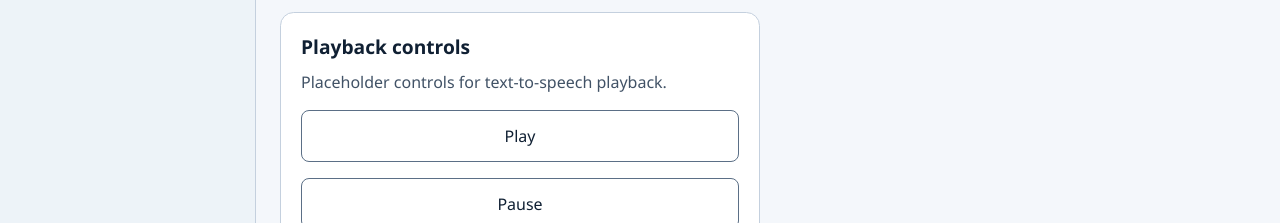
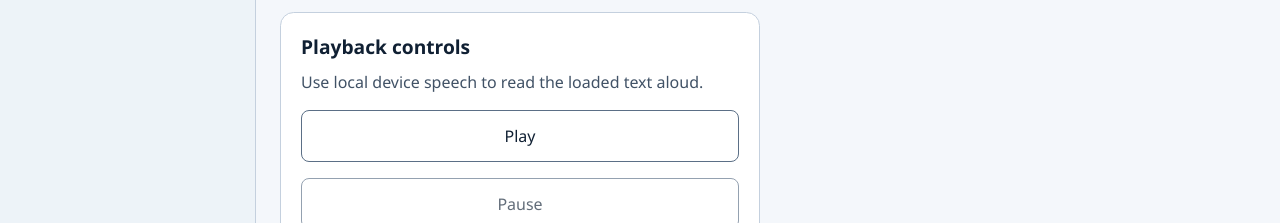
Before and after one commit to A-Abousetta/phronon, a React (Vite) app in the folder apps/desktop/: page / in a window 1280 px wide. Both pictures are taken after a click on the button "Reader". Shown: the part 577-800 px from the top of the page. Built offline with nearby package versions, Linux system fonts and the light colour scheme.

Commit message:
feat: add basic text-to-speech controls

```diff
--- a/apps/desktop/src/App.tsx
+++ b/apps/desktop/src/App.tsx
@@ -1,4 +1,4 @@
-import { useId, useState, type ReactNode } from "react";
+import { useEffect, useId, useRef, useState, type ReactNode } from "react";
 
 type ScreenId = "home" | "reader" | "settings";
 
@@ -84,6 +84,8 @@ type ReaderDocumentState = {
   isLoading: boolean;
 };
 
+type PlaybackState = "idle" | "playing" | "paused";
+
 function ReaderScreen() {
   const [documentState, setDocumentState] = useState<ReaderDocumentState>({
     filePath: null,
@@ -91,6 +93,36 @@ function ReaderScreen() {
     error: null,
     isLoading: false
   });
+  const [playbackState, setPlaybackState] = useState<PlaybackState>("idle");
+  const [playbackRate, setPlaybackRate] = useState(1);
+  const [playbackMessage, setPlaybackMessage] = useState("Load a text file to start playback.");
+  const utteranceRef = useRef<SpeechSynthesisUtterance | null>(null);
+
+  useEffect(() => {
+    return () => {
+      if ("speechSynthesis" in window) {
+        window.speechSynthesis.cancel();
+      }
+    };
+  }, []);
+
+  useEffect(() => {
+    if (!("speechSynthesis" in window)) {
+      utteranceRef.current = null;
+      setPlaybackState("idle");
+      setPlaybackMessage("Speech playback is not available in this version of the app.");
+      return;
+    }
+
+    window.speechSynthesis.cancel();
+    utteranceRef.current = null;
+    setPlaybackState("idle");
+    setPlaybackMessage(
+      documentState.text
+        ? "Text is ready to play."
+        : "Load a text file to start playback."
+    );
+  }, [documentState.text]);
 
   async function handleOpenFile() {
     setDocumentState((current) => ({
@@ -135,11 +167,91 @@ function ReaderScreen() {
     }
   }
 
+  function handlePlay() {
+    const textToRead = documentState.text?.trim();
+
+    if (!textToRead) {
+      setPlaybackState("idle");
+      setPlaybackMessage("Load a text file before starting playback.");
+      return;
+    }
+
+    if (!("speechSynthesis" in window)) {
+      setPlaybackState("idle");
+      setPlaybackMessage("Speech playback is not available in this version of the app.");
+      return;
+    }
+
+    if (window.speechSynthesis.paused && window.speechSynthesis.speaking) {
+      window.speechSynthesis.resume();
+      setPlaybackState("playing");
+      setPlaybackMessage("Playback resumed.");
+      return;
+    }
+
+    window.speechSynthesis.cancel();
+
+    const utterance = new SpeechSynthesisUtterance(textToRead);
+    utterance.rate = playbackRate;
+    utterance.onstart = () => {
+      setPlaybackState("playing");
+      setPlaybackMessage("Playback started.");
+    };
+    utterance.onend = () => {
+      if (utteranceRef.current !== utterance) {
+        return;
+      }
+
+      utteranceRef.current = null;
+      setPlaybackState("idle");
+      setPlaybackMessage("Playback finished.");
+    };
+    utterance.onerror = () => {
+      if (utteranceRef.current !== utterance) {
+        return;
+      }
+
+      utteranceRef.current = null;
+      setPlaybackState("idle");
+      setPlaybackMessage("Phronon could not play the current text.");
+    };
+
+    utteranceRef.current = utterance;
+    window.speechSynthesis.speak(utterance);
+  }
+
+  function handlePause() {
+    if (!("speechSynthesis" in window) || !window.speechSynthesis.speaking || window.speechSynthesis.paused) {
+      return;
+    }
+
+    window.speechSynthesis.pause();
+    setPlaybackState("paused");
+    setPlaybackMessage("Playback paused.");
+  }
+
+  function handleStop() {
+    if (!("speechSynthesis" in window)) {
+      setPlaybackState("idle");
+      setPlaybackMessage("Speech playback is not available in this version of the app.");
+      return;
+    }
+
+    window.speechSynthesis.cancel();
+    utteranceRef.current = null;
+    setPlaybackState("idle");
+    setPlaybackMessage("Playback stopped.");
+  }
+
   const statusMessage = documentState.error
     ? documentState.error
     : documentState.filePath
       ? `Loaded file: ${documentState.filePath}`
       : "No text file loaded yet.";
+
+  const hasText = Boolean(documentState.text?.trim());
+  const speechSynthesisAvailable = "speechSynthesis" in window;
+  const speedValueId = useId();
 
   return (
     <div className="screen-grid">
@@ -179,16 +291,48 @@ function ReaderScreen() {
 
       <SectionCard
         title="Playback controls"
-        description="Placeholder controls for text-to-speech playback."
+        description="Use local device speech to read the loaded text aloud."
       >
         <div className="controls" role="group" aria-label="Playback controls">
-          <button type="button">Play</button>
-          <button type="button">Pause</button>
-          <button type="button">Stop</button>
+          <button type="button" onClick={handlePlay} aria-describedby="playback-status">
+            {playbackState === "paused" ? "Resume" : "Play"}
+          </button>
+          <button
+            type="button"
+            onClick={handlePause}
+            disabled={!speechSynthesisAvailable || playbackState !== "playing"}
+          >
+            Pause
+          </button>
+          <button
+            type="button"
+            onClick={handleStop}
+            disabled={!speechSynthesisAvailable || playbackState === "idle"}
+          >
+            Stop
+          </button>
           <label className="field">
             <span>Reading speed</span>
-            <input type="range" min="0.5" max="2" step="0.1" defaultValue="1" />
+            <input
+              type="range"
+              min="0.5"
+              max="2"
+              step="0.1"
+              value={playbackRate}
+              onChange={(event) => setPlaybackRate(Number(event.target.value))}
+              aria-describedby={speedValueId}
+            />
+            <span id={speedValueId} className="hint">
+              Current speed: {playbackRate.toFixed(1)}x
+            </span>
           </label>
+          <p
+            id="playback-status"
+            className={!hasText || !speechSynthesisAvailable ? "status-message error-text" : "status-message"}
+            aria-live="polite"
+          >
+            {playbackMessage}
+          </p>
         </div>
       </SectionCard>
     </div>
--- a/apps/desktop/src/styles.css
+++ b/apps/desktop/src/styles.css
@@ -42,6 +42,13 @@ input {
 
 button {
   cursor: pointer;
+}
+
+button:disabled,
+input:disabled,
+select:disabled {
+  cursor: not-allowed;
+  opacity: 0.65;
 }
 
 :focus-visible {
@@ -177,6 +184,10 @@ button {
   padding: 0.8rem 1rem;
 }
 
+.controls {
+  align-items: start;
+}
+
 .reader-panel {
   min-height: 18rem;
   padding: 1rem;
@@ -196,6 +207,13 @@ button {
 .status-message,
 .empty-state {
   margin: 0;
+}
+
+.controls .status-message {
+  padding: 0.75rem 0.9rem;
+  border: 1px solid var(--border);
+  border-radius: 0.75rem;
+  background: var(--surface-muted);
 }
 
 .error-text {
```
Also changed, not shown: 1 other file (tests, documents, lock files or other folders).
